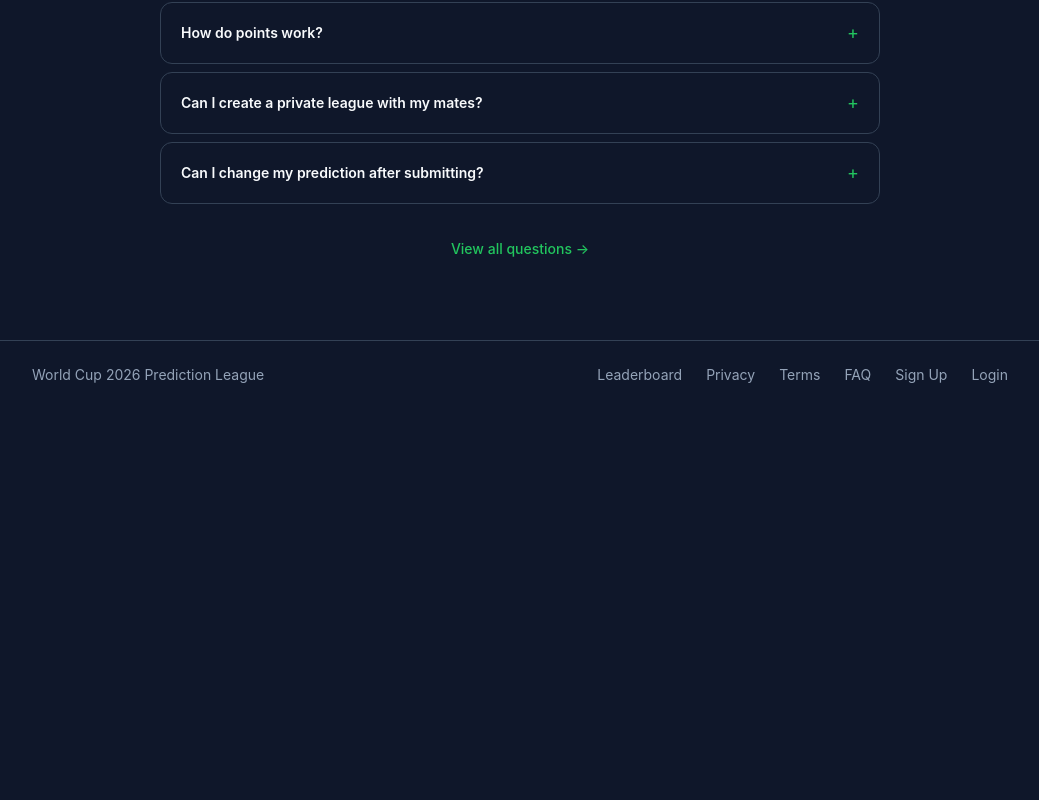
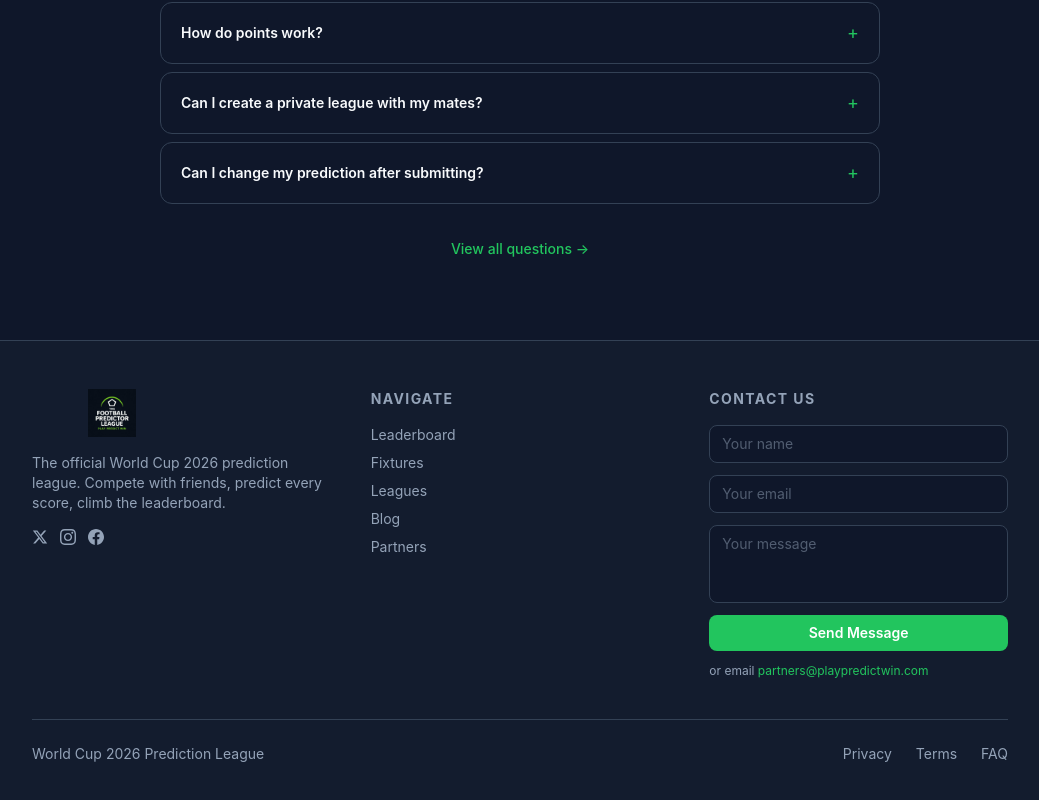
Before and after one commit to claytonbwebb-lab/world-cup-predictor, a Next.js app: page / in a window 1280 px wide. Shown: the part 4599-5399 px from the top of the page, without its empty margins (120-1159 px from the left). Before the commit the page ends 5008 px from the top, so only its background shows below. Built offline with nearby package versions, Linux system fonts and the light colour scheme; no server answers.

Commit message:
New Footer component with contact form, social links + burger on left for NavBar/PublicNav/ScrollHeader

```diff
--- a/src/app/faq/page.tsx
+++ b/src/app/faq/page.tsx
@@ -1,6 +1,7 @@
 import type { Metadata } from 'next';
 import Link from 'next/link';
 import NavBar from '@/components/PublicNav';
+import Footer from '@/components/Footer';
 
 export const metadata: Metadata = {
   title: 'FAQ | Play Predict Win',
@@ -88,6 +89,7 @@ export default function FAQPage() {
           </Link>
         </div>
       </div>
+      <Footer />
     </>
   );
 }
--- a/src/app/page.tsx
+++ b/src/app/page.tsx
@@ -1,5 +1,6 @@
 import Link from 'next/link';
 import Countdown from '@/components/Countdown';
+import Footer from '@/components/Footer';
 import { blogPosts } from '@/lib/blog-data';
 import Image from 'next/image';
 import { createClient } from '@/lib/supabase/server';
@@ -269,19 +270,7 @@ export default async function Home({ searchParams }: { searchParams: Promise<{ c
       <HomepageFAQ />
 
       {/* ── Footer ── */}
-      <footer className="border-t border-border">
-        <div className="max-w-5xl mx-auto px-6 py-6 flex flex-col sm:flex-row items-center justify-between gap-3 text-sm text-textMuted">
-          <span>World Cup 2026 Prediction League</span>
-          <div className="flex gap-6">
-            <Link href="/leaderboard" className="hover:text-text transition-colors">Leaderboard</Link>
-            <Link href="/privacy" className="hover:text-text transition-colors">Privacy</Link>
-            <Link href="/terms" className="hover:text-text transition-colors">Terms</Link>
-            <Link href="/faq" className="hover:text-text transition-colors">FAQ</Link>
-            <Link href="/auth/signup" className="hover:text-text transition-colors">Sign Up</Link>
-            <Link href="/auth/login" className="hover:text-text transition-colors">Login</Link>
-          </div>
-        </div>
-      </footer>
+      <Footer />
 
     </div>
   );
--- a/src/app/privacy/page.tsx
+++ b/src/app/privacy/page.tsx
@@ -1,6 +1,7 @@
 import type { Metadata } from 'next';
 import Link from 'next/link';
 import NavBar from '@/components/PublicNav';
+import Footer from '@/components/Footer';
 
 export const metadata: Metadata = {
   title: 'Privacy Policy | Play Predict Win',
@@ -116,6 +117,7 @@ export default function PrivacyPage() {
           </Link>
         </div>
       </div>
+      <Footer />
     </>
   );
 }
--- /dev/null
+++ b/src/components/Footer.tsx
@@ -0,0 +1,149 @@
+'use client';
+
+import Link from 'next/link';
+import Image from 'next/image';
+import { usePathname } from 'next/navigation';
+import { useState } from 'react';
+
+const socialLinks = [
+  {
+    name: 'X / Twitter',
+    href: 'https://x.com/playpredictwin',
+    icon: (
+      <svg className="w-4 h-4" viewBox="0 0 24 24" fill="currentColor">
+        <path d="M18.244 2.25h3.308l-7.227 8.26 8.502 11.24H16.17l-5.214-6.817L4.99 21.75H1.68l7.73-8.835L1.254 2.25H8.08l4.713 6.231zm-1.161 17.52h1.833L7.084 4.126H5.117z" />
+      </svg>
+    ),
+  },
+  {
+    name: 'Instagram',
+    href: 'https://www.instagram.com/thefootballpredictorleague/',
+    icon: (
+      <svg className="w-4 h-4" viewBox="0 0 24 24" fill="currentColor">
+        <path d="M12 2.163c3.204 0 3.584.012 4.85.07 3.252.148 4.771 1.691 4.919 4.919.058 1.265.069 1.645.069 4.849 0 3.205-.012 3.584-.069 4.849-.149 3.225-1.664 4.771-4.919 4.919-1.266.058-1.644.07-4.85.07-3.204 0-3.584-.012-4.849-.07-3.26-.149-4.771-1.699-4.919-4.92-.058-1.265-.07-1.644-.07-4.849 0-3.204.013-3.583.07-4.849.149-3.227 1.664-4.771 4.919-4.919 1.266-.057 1.645-.069 4.849-.069zm0-2.163c-3.259 0-3.667.014-4.947.072-4.358.2-6.78 2.618-6.98 6.98-.059 1.281-.073 1.689-.073 4.948 0 3.259.014 3.668.072 4.948.2 4.358 2.618 6.78 6.98 6.98 1.281.058 1.689.072 4.948.072 3.259 0 3.668-.014 4.948-.072 4.354-.2 6.782-2.618 6.979-6.98.059-1.28.073-1.689.073-4.948 0-3.259-.014-3.667-.072-4.947-.196-4.354-2.617-6.78-6.979-6.98-1.281-.059-1.69-.073-4.949-.073zm0 5.838c-3.403 0-6.162 2.759-6.162 6.162s2.759 6.163 6.162 6.163 6.162-2.759 6.162-6.163c0-3.403-2.759-6.162-6.162-6.162zm0 10.162c-2.209 0-4-1.79-4-4 0-2.209 1.791-4 4-4s4 1.791 4 4c0 2.21-1.791 4-4 4zm6.406-11.845c-.796 0-1.441.645-1.441 1.44s.645 1.44 1.441 1.44c.795 0 1.439-.645 1.439-1.44s-.644-1.44-1.439-1.44z" />
+      </svg>
+    ),
+  },
+  {
+    name: 'Facebook',
+    href: 'https://www.facebook.com/profile.php?id=61589123905885',
+    icon: (
+      <svg className="w-4 h-4" viewBox="0 0 24 24" fill="currentColor">
+        <path d="M24 12.073c0-6.627-5.373-12-12-12s-12 5.373-12 12c0 5.99 4.388 10.954 10.125 11.854v-8.385H7.078v-3.47h3.047V9.43c0-3.007 1.792-4.669 4.533-4.669 1.312 0 2.686.235 2.686.235v2.953H15.83c-1.491 0-1.956.925-1.956 1.874v2.25h3.328l-.532 3.47h-2.796v8.385C19.612 23.027 24 18.062 24 12.073z" />
+      </svg>
+    ),
+  },
+];
+
+export default function Footer() {
+  const [formData, setFormData] = useState({ name: '', email: '', message: '' });
+  const [submitted, setSubmitted] = useState(false);
+
+  const handleSubmit = (e: React.FormEvent) => {
+    e.preventDefault();
+    // In production this would send to an API route
+    setSubmitted(true);
+  };
+
+  return (
+    <footer className="border-t border-border bg-surface/30">
+      <div className="max-w-5xl mx-auto px-6 py-12">
+        <div className="grid md:grid-cols-3 gap-10">
+
+          {/* Brand + social */}
+          <div>
+            <Image
+              src="/images/logos/logo3.jpg"
+              alt="Play Predict Win"
+              width={160}
+              height={54}
+              className="object-contain mb-4"
+              style={{ maxHeight: '48px' }}
+            />
+            <p className="text-textMuted text-sm mb-4">
+              The official World Cup 2026 prediction league. Compete with friends, predict every score, climb the leaderboard.
+            </p>
+            <div className="flex gap-3">
+              {socialLinks.map(s => (
+                <a
+                  key={s.name}
+                  href={s.href}
+                  target="_blank"
+                  rel="noopener noreferrer"
+                  aria-label={s.name}
+                  className="text-textMuted hover:text-primary transition-colors"
+                >
+                  {s.icon}
+                </a>
+              ))}
+            </div>
+          </div>
+
+          {/* Quick links */}
+          <div>
+            <h3 className="font-bold mb-4 text-sm uppercase tracking-widest text-textMuted">Navigate</h3>
+            <div className="flex flex-col gap-2 text-sm">
+              <Link href="/leaderboard" className="text-textMuted hover:text-text transition-colors">Leaderboard</Link>
+              <Link href="/fixtures" className="text-textMuted hover:text-text transition-colors">Fixtures</Link>
+              <Link href="/leagues" className="text-textMuted hover:text-text transition-colors">Leagues</Link>
+              <Link href="/blog" className="text-textMuted hover:text-text transition-colors">Blog</Link>
+              <Link href="/partners" className="text-textMuted hover:text-text transition-colors">Partners</Link>
+            </div>
+          </div>
+
+          {/* Contact form */}
+          <div>
+            <h3 className="font-bold mb-4 text-sm uppercase tracking-widest text-textMuted">Contact Us</h3>
+            {submitted ? (
+              <p className="text-primary text-sm">Thanks! We&apos;ll be in touch soon.</p>
+            ) : (
+              <form onSubmit={handleSubmit} className="flex flex-col gap-3">
+                <input
+                  type="text"
+                  placeholder="Your name"
+                  required
+                  value={formData.name}
+                  onChange={e => setFormData(f => ({ ...f, name: e.target.value }))}
+                  className="w-full px-3 py-2 rounded-lg bg-background border border-border text-sm text-text placeholder-textMuted/50 focus:outline-none focus:border-primary"
+                />
+                <input
+                  type="email"
+                  placeholder="Your email"
+                  required
+                  value={formData.email}
+                  onChange={e => setFormData(f => ({ ...f, email: e.target.value }))}
+                  className="w-full px-3 py-2 rounded-lg bg-background border border-border text-sm text-text placeholder-textMuted/50 focus:outline-none focus:border-primary"
+                />
+                <textarea
+                  placeholder="Your message"
+                  required
+                  rows={3}
+                  value={formData.message}
+                  onChange={e => setFormData(f => ({ ...f, message: e.target.value }))}
+                  className="w-full px-3 py-2 rounded-lg bg-background border border-border text-sm text-text placeholder-textMuted/50 focus:outline-none focus:border-primary resize-none"
+                />
+                <button
+                  type="submit"
+                  className="btn-primary py-2 text-sm rounded-lg"
+                >
+                  Send Message
+                </button>
+              </form>
+            )}
+            <p className="text-textMuted text-xs mt-3">or email <a href="mailto:partners@playpredictwin.com" className="text-primary hover:underline">partners@playpredictwin.com</a></p>
+          </div>
+        </div>
+
+        {/* Bottom bar */}
+        <div className="border-t border-border mt-10 pt-6 flex flex-col sm:flex-row items-center justify-between gap-4 text-sm text-textMuted">
+          <span>World Cup 2026 Prediction League</span>
+          <div className="flex gap-6">
+            <Link href="/privacy" className="hover:text-text transition-colors">Privacy</Link>
+            <Link href="/terms" className="hover:text-text transition-colors">Terms</Link>
+            <Link href="/faq" className="hover:text-text transition-colors">FAQ</Link>
+          </div>
+        </div>
+      </div>
+    </footer>
+  );
+}
--- a/src/components/NavBar.tsx
+++ b/src/components/NavBar.tsx
@@ -60,45 +60,8 @@ export default function NavBar() {
         {/* Three-column grid: [left] [logo] [right] */}
         <div className="grid grid-cols-[1fr_auto_1fr] items-center gap-2">
 
-          {/* LEFT — social icons (desktop) / invisible spacer (mobile) */}
+          {/* LEFT — mobile burger / social icons on desktop */}
           <div className="flex items-center gap-3">
-            {socialLinks.map(s => (
-              <a
-                key={s.name}
-                href={s.href}
-                target="_blank"
-                rel="noopener noreferrer"
-                aria-label={s.name}
-                className="hidden sm:flex text-textMuted hover:text-primary transition-colors"
-              >
-                {s.icon}
-              </a>
-            ))}
-          </div>
-
-          {/* CENTRE — logo image, always centred */}
-          <Link href="/" className="flex items-center justify-center">
-            <Image
-              src="/images/logos/logo3.jpg"
-              alt="Play Predict Win"
-              width={200}
-              height={67}
-              className="object-contain w-[100px] sm:w-[180px]"
-              style={{ maxHeight: '52px' }}
-            />
-          </Link>
-
-          {/* RIGHT — desktop nav / mobile burger */}
-          <div className="flex items-center justify-end gap-4">
-            {/* Desktop nav */}
-            <nav className="hidden sm:flex items-center gap-4 text-sm">
-              {links.map(l => (
-                <Link key={l.href} href={l.href} className={path === l.href ? active : inactive}>
-                  {l.label}
-                </Link>
-              ))}
-            </nav>
-
             {/* Mobile burger */}
             <button
               className="sm:hidden p-2 text-textMuted hover:text-text transition-colors"
@@ -115,6 +78,44 @@ export default function NavBar() {
                 </svg>
               )}
             </button>
+            {/* Social icons on desktop */}
+            <div className="hidden sm:flex items-center gap-3">
+              {socialLinks.map(s => (
+                <a
+                  key={s.name}
+                  href={s.href}
+                  target="_blank"
+                  rel="noopener noreferrer"
+                  aria-label={s.name}
+                  className="text-textMuted hover:text-primary transition-colors"
+                >
+                  {s.icon}
+                </a>
+              ))}
+            </div>
+          </div>
+
+          {/* CENTRE — logo image, always centred */}
+          <Link href="/" className="flex items-center justify-center">
+            <Image
+              src="/images/logos/logo3.jpg"
+              alt="Play Predict Win"
+              width={200}
+              height={67}
+              className="object-contain w-[100px] sm:w-[180px]"
+              style={{ maxHeight: '52px' }}
+            />
+          </Link>
+
+          {/* RIGHT — desktop nav / invisible spacer on mobile */}
+          <div className="flex items-center justify-end gap-4">
+            <nav className="hidden sm:flex items-center gap-4 text-sm">
+              {links.map(l => (
+                <Link key={l.href} href={l.href} className={path === l.href ? active : inactive}>
+                  {l.label}
+                </Link>
+              ))}
+            </nav>
           </div>
         </div>
       </div>
--- a/src/components/PublicNav.tsx
+++ b/src/components/PublicNav.tsx
@@ -6,10 +6,11 @@ import { usePathname } from 'next/navigation';
 import { useState } from 'react';
 
 const links = [
-  { href: '/',        label: 'Home' },
-  { href: '/blog',    label: 'Blog' },
+  { href: '/',             label: 'Home' },
+  { href: '/blog',        label: 'Blog' },
+  { href: '/partners',    label: 'Partners' },
   { href: '/auth/signup', label: 'Sign Up' },
-  { href: '/auth/login', label: 'Login' },
+  { href: '/auth/login',  label: 'Login' },
 ];
 
 export default function PublicNav() {
@@ -25,8 +26,27 @@ export default function PublicNav() {
         {/* Three-column grid: [left] [logo] [right] — logo always mathematically centred */}
         <div className="grid grid-cols-[1fr_auto_1fr] items-center gap-2">
 
-          {/* LEFT — empty spacer on mobile, space for balance on desktop */}
-          <div />
+          {/* LEFT — mobile burger / invisible spacer on desktop */}
+          <div className="sm:hidden">
+            <button
+              className="p-2 text-textMuted hover:text-text transition-colors"
+              onClick={() => setOpen(o => !o)}
+              aria-label="Toggle menu"
+            >
+              {open ? (
+                <svg className="w-6 h-6" fill="none" viewBox="0 0 24 24" stroke="currentColor" strokeWidth={2}>
+                  <path strokeLinecap="round" strokeLinejoin="round" d="M6 18L18 6M6 6l12 12" />
+                </svg>
+              ) : (
+                <svg className="w-6 h-6" fill="none" viewBox="0 0 24 24" stroke="currentColor" strokeWidth={2}>
+                  <path strokeLinecap="round" strokeLinejoin="round" d="M4 6h16M4 12h16M4 18h16" />
+                </svg>
+              )}
+            </button>
+          </div>
+
+          {/* Spacer on desktop */}
+          <div className="hidden sm:block" />
 
           {/* CENTRE — logo image, always centred */}
           <Link href="/" className="flex items-center justify-center">
@@ -40,9 +60,8 @@ export default function PublicNav() {
             />
           </Link>
 
-          {/* RIGHT — desktop nav / mobile burger */}
+          {/* RIGHT — desktop nav / invisible spacer on mobile */}
           <div className="flex items-center justify-end gap-4">
-            {/* Desktop nav */}
             <nav className="hidden sm:flex items-center gap-4 text-sm">
               {links.map(l => (
                 <Link
@@ -54,23 +73,6 @@ export default function PublicNav() {
                 </Link>
               ))}
             </nav>
-
-            {/* Mobile burger */}
-            <button
-              className="sm:hidden p-2 text-textMuted hover:text-text transition-colors"
-              onClick={() => setOpen(o => !o)}
-              aria-label="Toggle menu"
-            >
-              {open ? (
-                <svg className="w-6 h-6" fill="none" viewBox="0 0 24 24" stroke="currentColor" strokeWidth={2}>
-                  <path strokeLinecap="round" strokeLinejoin="round" d="M6 18L18 6M6 6l12 12" />
-                </svg>
-              ) : (
-                <svg className="w-6 h-6" fill="none" viewBox="0 0 24 24" stroke="currentColor" strokeWidth={2}>
-                  <path strokeLinecap="round" strokeLinejoin="round" d="M4 6h16M4 12h16M4 18h16" />
-                </svg>
-              )}
-            </button>
           </div>
         </div>
       </div>
```
Also changed, not shown: src/components/ScrollHeader.tsx (+23 -4 lines).
